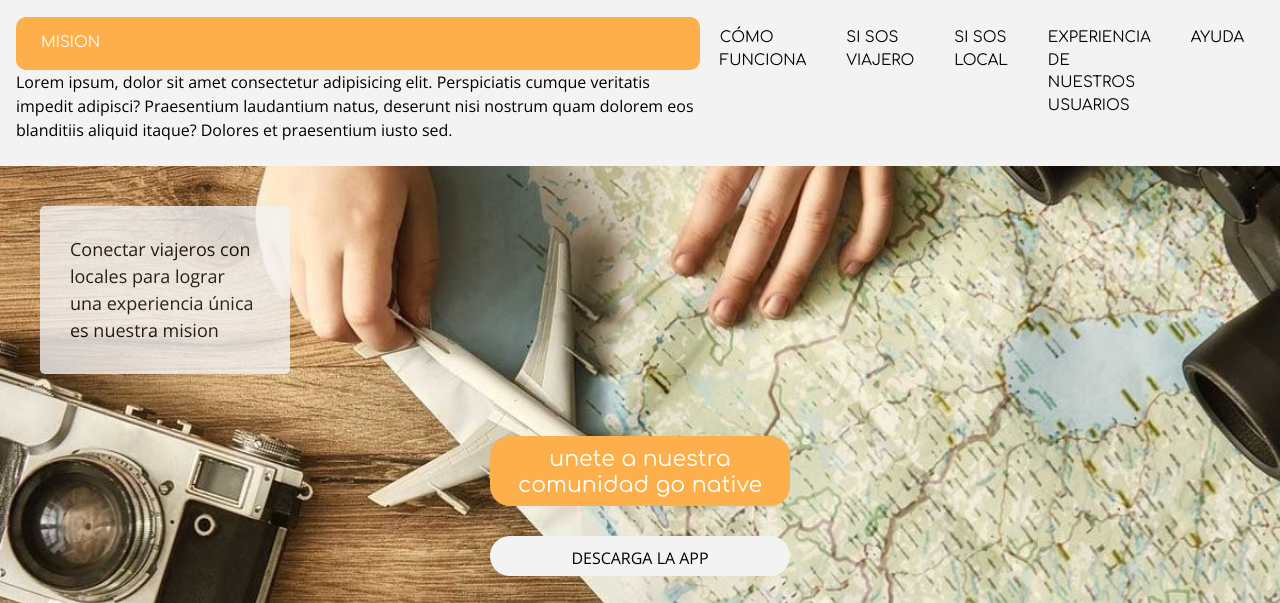
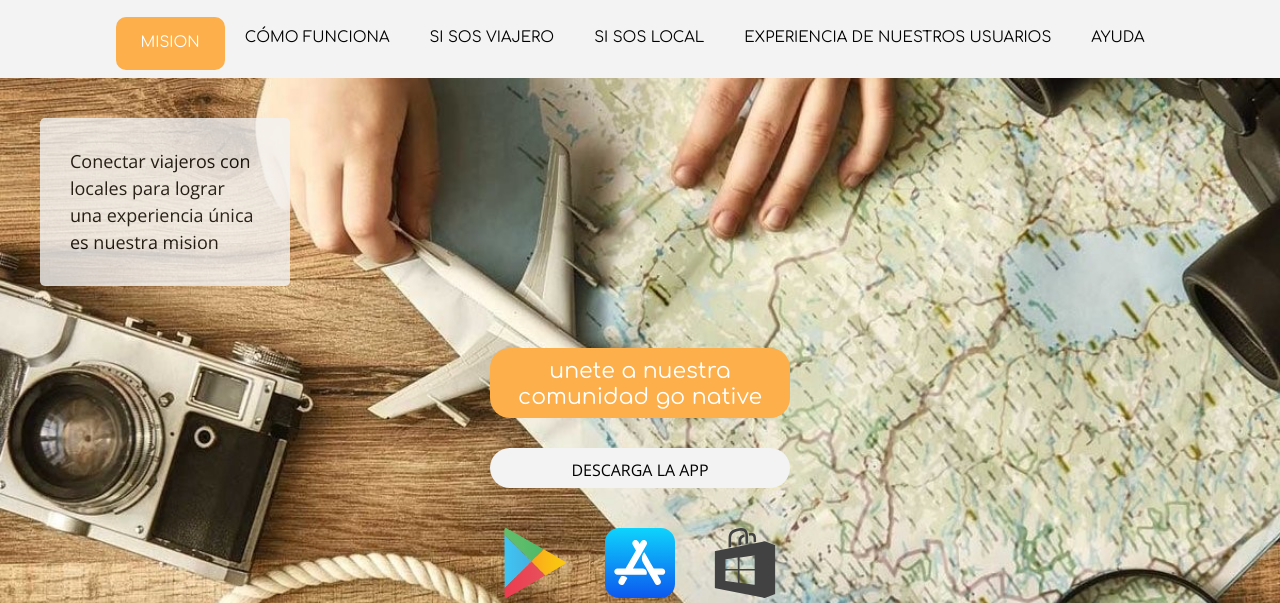
Before and after one commit to lauraesposito/coder-desarrolloweb, a website: page index.html in a window 1280 px wide. Shown: the part 129-732 px from the top of the page. Drawn offline with nearby package versions, Linux system fonts and the light colour scheme; files whose address does not match are found by name.

Commit message:
con rama borradas

```diff
--- a/index.html
+++ b/index.html
@@ -52,10 +52,7 @@
                     </a>
                 </div>
 
-                <p>
-                    Lorem ipsum, dolor sit amet consectetur adipisicing elit. Perspiciatis cumque veritatis impedit adipisci? Praesentium laudantium natus, deserunt nisi nostrum quam dolorem eos blanditiis aliquid itaque? Dolores et praesentium iusto sed.
-                </p>
-                </li>
+              </li>
 
                 <li class="nav-item">
                     <a class="nav-link" href="como-funciona.html">cómo funciona</a>
```
